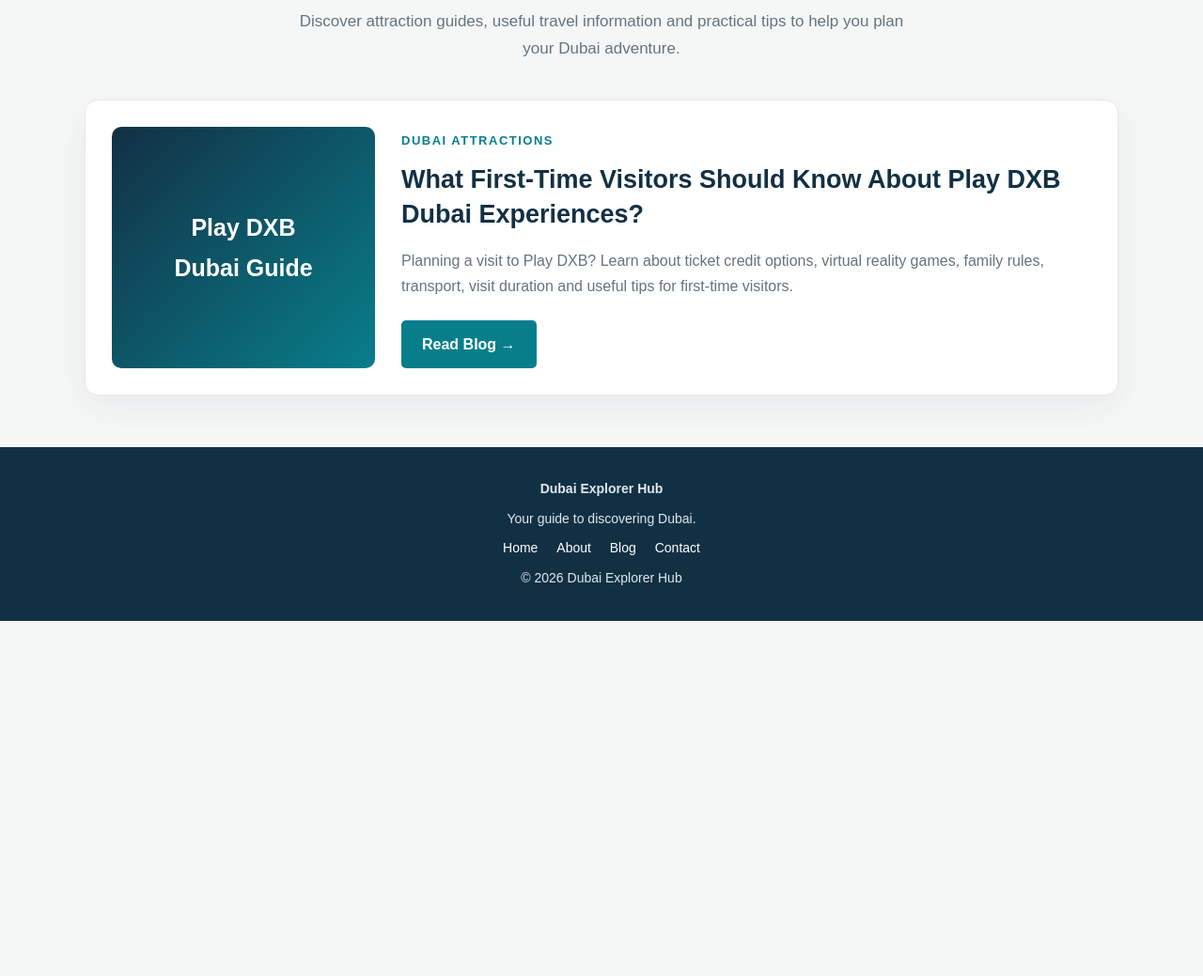
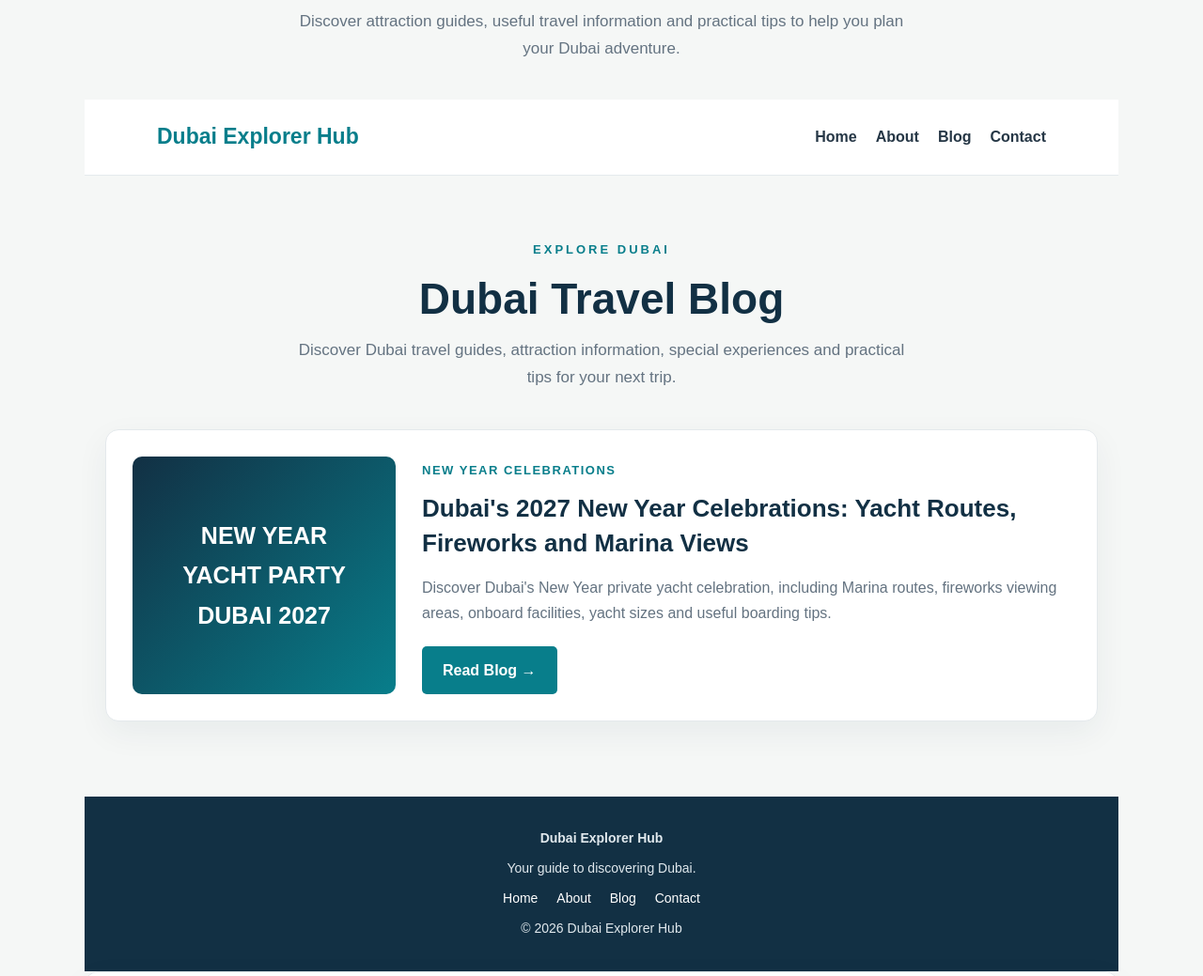
Before and after one commit to davidmorris00/dubaitravelblog, a plain HTML site: page blog.html in a window 1280 px wide. Shown: the part 244-1283 px from the top of the page at 94% size. Before the commit the page ends 905 px from the top, so only its background shows below. Drawn offline with Linux system fonts and the light colour scheme.

Commit message:
Add HTML structure for Dubai travel blog
Added a structured HTML layout for the Dubai travel blog, including metadata, styles, and a sample blog card for New Year celebrations.

```diff
--- a/blog.html
+++ b/blog.html
@@ -237,6 +237,251 @@
         </p>
       </section>
 
+      <!-- -------------------------------------------------------------------- -->
+
+
+<!DOCTYPE html>
+<html lang="en">
+<head>
+  <meta charset="UTF-8">
+  <meta name="viewport" content="width=device-width, initial-scale=1">
+
+  <title>Dubai Travel Blog | Dubai Explorer Hub</title>
+  <meta name="description" content="Explore Dubai travel guides, New Year celebrations, yacht parties, attractions and practical travel tips.">
+  <meta name="robots" content="index, follow">
+  <meta name="theme-color" content="#123044">
+
+  <style>
+    * { box-sizing: border-box; }
+
+    body {
+      margin: 0;
+      font-family: Arial, Helvetica, sans-serif;
+      color: #263746;
+      background: #f5f7f6;
+      line-height: 1.7;
+    }
+
+    header {
+      padding: 20px 7%;
+      display: flex;
+      justify-content: space-between;
+      align-items: center;
+      gap: 20px;
+      flex-wrap: wrap;
+      background: #fff;
+      border-bottom: 1px solid #e5eaed;
+    }
+
+    .brand {
+      color: #087e8b;
+      font-size: 23px;
+      font-weight: bold;
+      text-decoration: none;
+    }
+
+    nav { display: flex; flex-wrap: wrap; gap: 20px; }
+
+    nav a {
+      color: #263746;
+      text-decoration: none;
+      font-weight: 600;
+    }
+
+    nav a:hover { color: #087e8b; }
+
+    main { min-height: 72vh; padding: 55px 22px; }
+
+    .blog-container {
+      max-width: 1100px;
+      margin: auto;
+    }
+
+    .page-heading {
+      text-align: center;
+      margin-bottom: 40px;
+    }
+
+    .eyebrow {
+      color: #087e8b;
+      font-size: 13px;
+      font-weight: bold;
+      letter-spacing: 3px;
+      text-transform: uppercase;
+    }
+
+    h1 {
+      color: #123044;
+      font-size: clamp(32px, 5vw, 46px);
+      line-height: 1.25;
+      margin: 12px 0;
+    }
+
+    .page-description {
+      max-width: 650px;
+      margin: auto;
+      color: #647381;
+      font-size: 17px;
+    }
+
+    .blog-card {
+      display: grid;
+      grid-template-columns: 280px 1fr;
+      gap: 28px;
+      align-items: center;
+      background: #fff;
+      border: 1px solid #e4e9ec;
+      border-radius: 14px;
+      padding: 28px;
+      box-shadow: 0 12px 35px rgba(18,48,68,.06);
+      margin-bottom: 25px;
+    }
+
+    .blog-image {
+      min-height: 220px;
+      border-radius: 10px;
+      background: linear-gradient(135deg, #123044, #087e8b);
+      color: white;
+      display: flex;
+      align-items: center;
+      justify-content: center;
+      text-align: center;
+      padding: 20px;
+      font-size: 25px;
+      font-weight: bold;
+    }
+
+    .blog-category {
+      color: #087e8b;
+      font-size: 13px;
+      font-weight: bold;
+      text-transform: uppercase;
+      letter-spacing: 1.5px;
+    }
+
+    .blog-card h2 {
+      color: #123044;
+      font-size: 26px;
+      line-height: 1.4;
+      margin: 10px 0;
+    }
+
+    .blog-card h2 a {
+      color: inherit;
+      text-decoration: none;
+    }
+
+    .blog-card h2 a:hover { color: #087e8b; }
+
+    .blog-card p { color: #647381; }
+
+    .read-button {
+      display: inline-block;
+      padding: 12px 22px;
+      background: #087e8b;
+      color: #fff;
+      border-radius: 5px;
+      font-weight: bold;
+      text-decoration: none;
+    }
+
+    .read-button:hover { background: #066773; }
+
+    footer {
+      padding: 25px 7%;
+      text-align: center;
+      background: #123044;
+      color: #e0e8ed;
+    }
+
+    footer a {
+      margin: 0 8px;
+      color: #fff;
+      text-decoration: none;
+    }
+
+    footer p { margin: 8px 0; font-size: 14px; }
+
+    @media (max-width: 700px) {
+      header { flex-direction: column; align-items: flex-start; }
+      nav { gap: 14px; }
+      main { padding: 35px 15px; }
+      .blog-card { grid-template-columns: 1fr; padding: 20px; }
+      .blog-image { min-height: 180px; }
+      .blog-card h2 { font-size: 23px; }
+    }
+  </style>
+</head>
+
+<body>
+
+<header>
+  <a class="brand" href="index.html">Dubai Explorer Hub</a>
+  <nav aria-label="Main navigation">
+    <a href="index.html">Home</a>
+    <a href="about.html">About</a>
+    <a href="blog.html" aria-current="page">Blog</a>
+    <a href="contact.html">Contact</a>
+  </nav>
+</header>
+
+<main>
+  <div class="blog-container">
+
+    <section class="page-heading">
+      <p class="eyebrow">Explore Dubai</p>
+      <h1>Dubai Travel Blog</h1>
+      <p class="page-description">
+        Discover Dubai travel guides, attraction information,
+        special experiences and practical tips for your next trip.
+      </p>
+    </section>
+
+    <article class="blog-card">
+      <div class="blog-image">
+        NEW YEAR<br>YACHT PARTY<br>DUBAI 2027
+      </div>
+
+      <div>
+        <span class="blog-category">New Year Celebrations</span>
+
+        <h2>
+          <a href="blog/dubai-new-year-yacht-celebrations-2027.html">
+            Dubai's 2027 New Year Celebrations: Yacht Routes, Fireworks and Marina Views
+          </a>
+        </h2>
+
+        <p>
+          Discover Dubai's New Year private yacht celebration,
+          including Marina routes, fireworks viewing areas,
+          onboard facilities, yacht sizes and useful boarding tips.
+        </p>
+
+        <a class="read-button"
+           href="blog/dubai-new-year-yacht-celebrations-2027.html">
+          Read Blog →
+        </a>
+      </div>
+    </article>
+
+  </div>
+</main>
+
+<footer>
+  <p><strong>Dubai Explorer Hub</strong></p>
+  <p>Your guide to discovering Dubai.</p>
+  <p>
+    <a href="index.html">Home</a>
+    <a href="about.html">About</a>
+    <a href="blog.html">Blog</a>
+    <a href="contact.html">Contact</a>
+  </p>
+  <p>© 2026 Dubai Explorer Hub</p>
+</footer>
+
+</body>
+</html>
+
       <article class="blog-card">
 
         <div class="blog-image" aria-label="Play DXB article cover">
```
